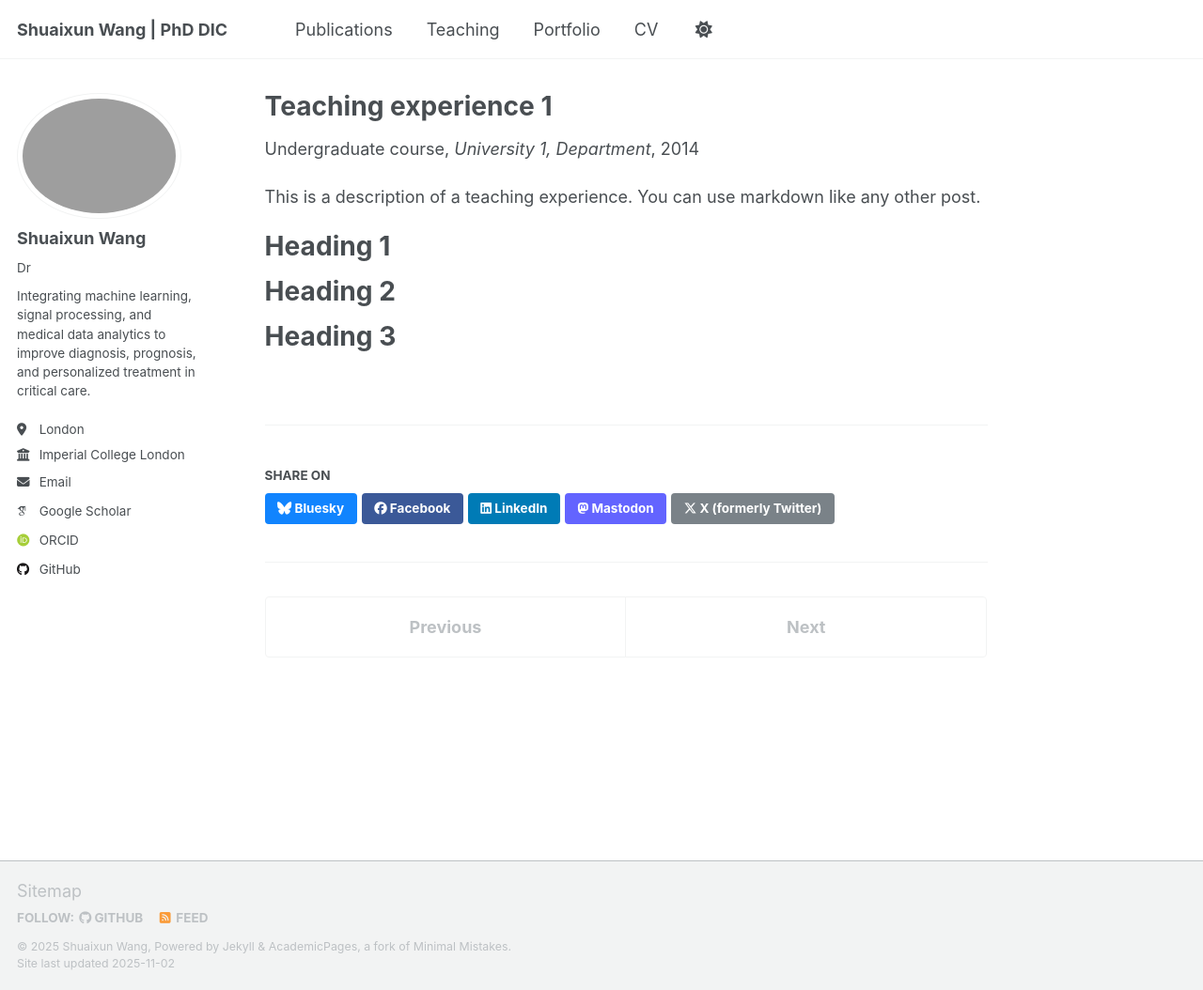
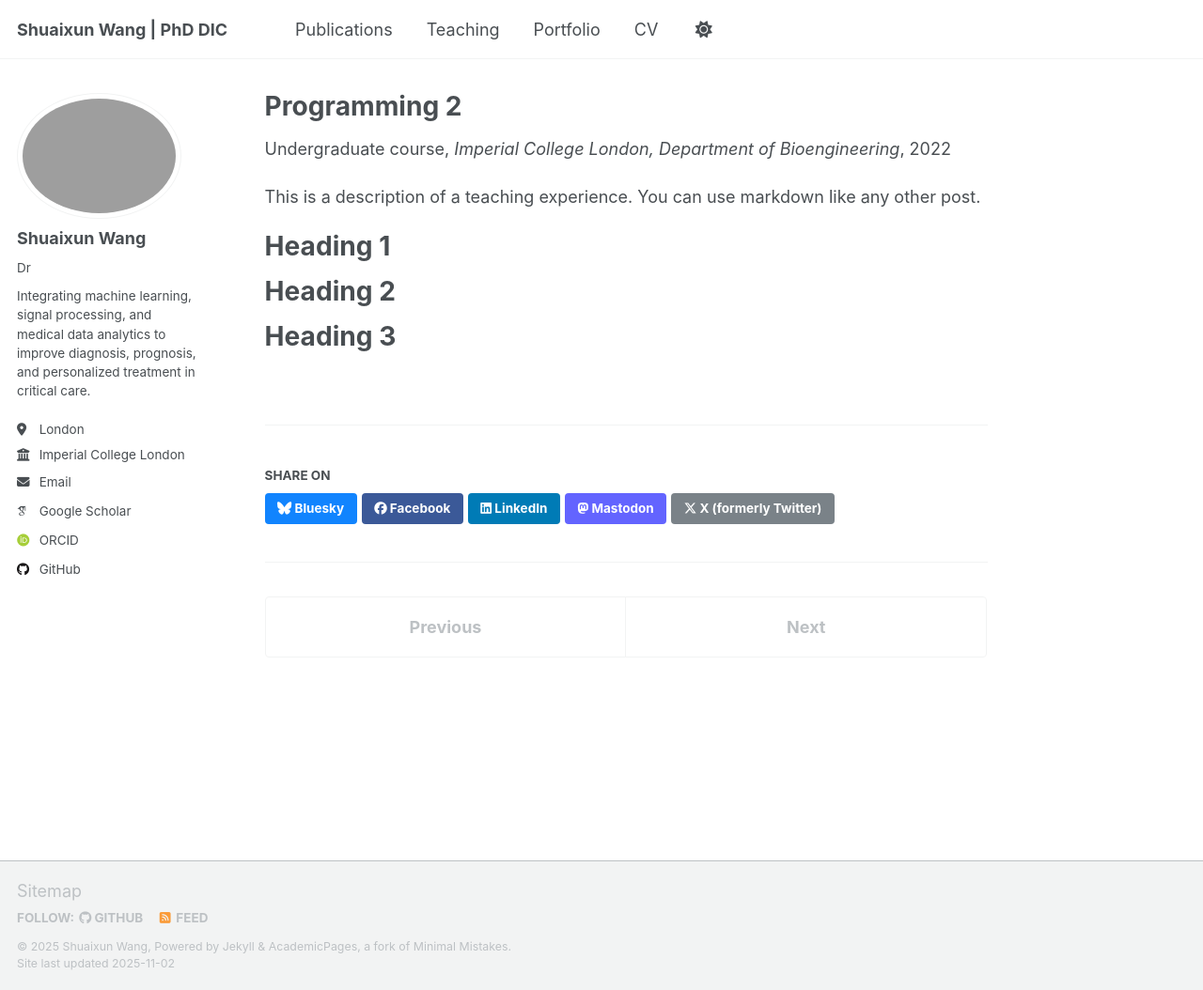
Before and after one commit to shuaixunw/shuaixunw.github.io, a Jekyll site: the page built from _teaching/Programming 2.md, in a window 1280 px wide and 1054 px high. Shown: the whole window at 94% size. Built offline with Jekyll 4.4.1, drawn with Linux system fonts in a browser that asks for light colours; some web fonts are replaced; a script that is not in the unit is left out.

Commit message:
Update teaching experience to Programming 2 course

```diff
--- a/_teaching/2014-spring-teaching-1.md
+++ b/_teaching/Programming 2.md
@@ -1,11 +1,11 @@
 ---
-title: "Teaching experience 1"
+title: "Programming 2"
 collection: teaching
 type: "Undergraduate course"
-permalink: /teaching/2014-spring-teaching-1
-venue: "University 1, Department"
-date: 2014-01-01
-location: "City, Country"
+permalink: /teaching/2022-autumn-teaching-1
+venue: "Imperial College London, Department of Bioengineering"
+date: 2022-10-01
+location: "London, United Kingdom"
 ---
 
 This is a description of a teaching experience. You can use markdown like any other post.
```
